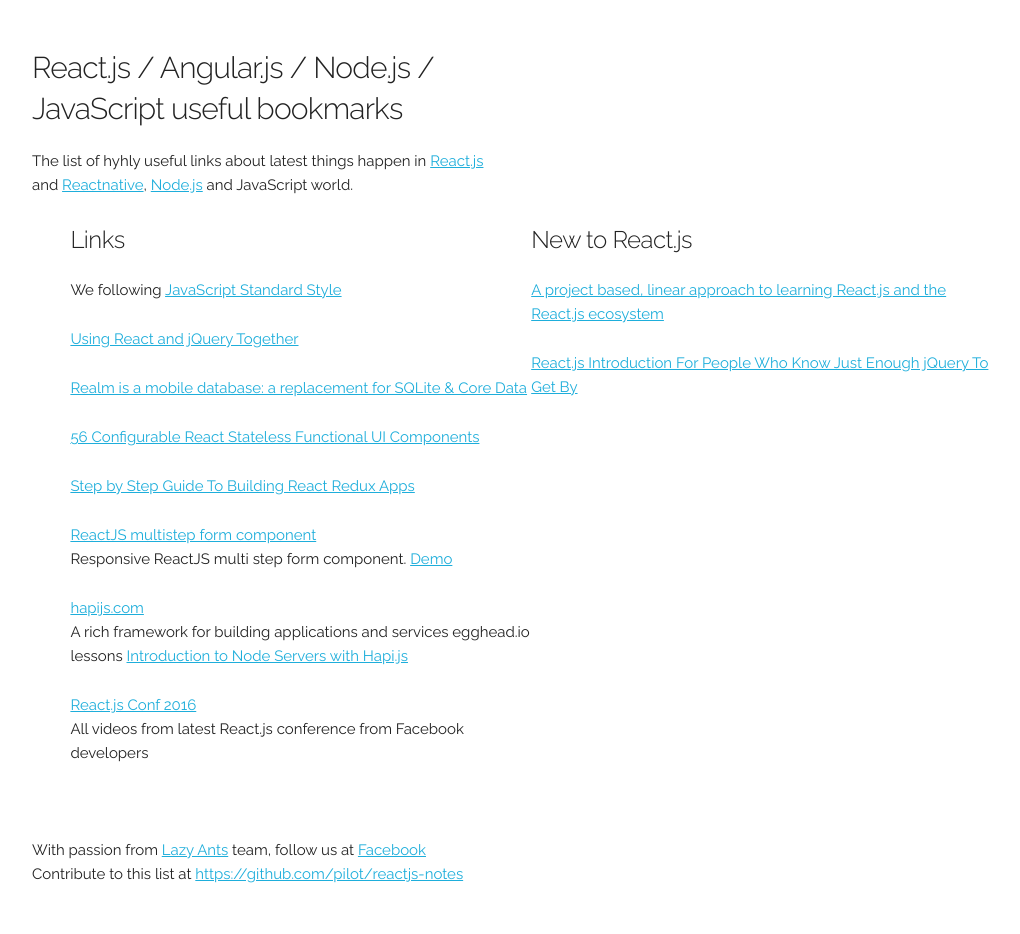
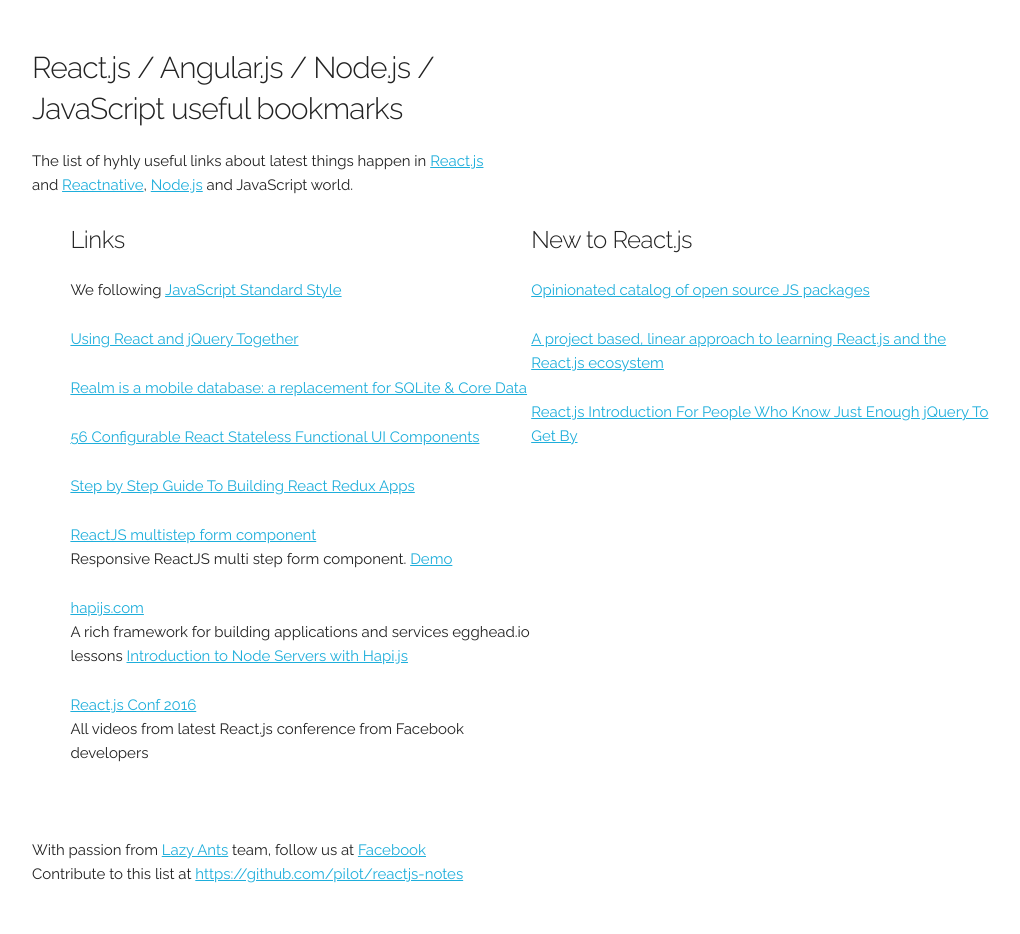
Before and after one commit to pilot/reactjs-notes, a plain HTML site: page index.html in a window 1280 px wide. Shown: the whole page, without its empty margins (128-1148 px from the left). Drawn offline with Linux system fonts and the light colour scheme.

Commit message:
js.coach opinionated catalog of open source JS packages

```diff
--- a/index.html
+++ b/index.html
@@ -72,7 +72,9 @@
         <h5>New to React.js</h5>
 
         <!-- PUT HERE YOUR NEW AWESOME LINK, use the code-fish below -->
+
         <!-- <p><a href="http://"></a></p> -->
+        <p><a href="https://js.coach">Opinionated catalog of open source JS packages</a></p>
         <p><a href="http://www.reactjsprogram.com/">A project based, linear approach to learning React.js and the React.js ecosystem</a></p>
         <p><a href="http://reactfordesigners.com/labs/reactjs-introduction-for-people-who-know-just-enough-jquery-to-get-by/">React.js Introduction For People Who Know Just Enough jQuery To Get By</a></p>
       </div>
```
